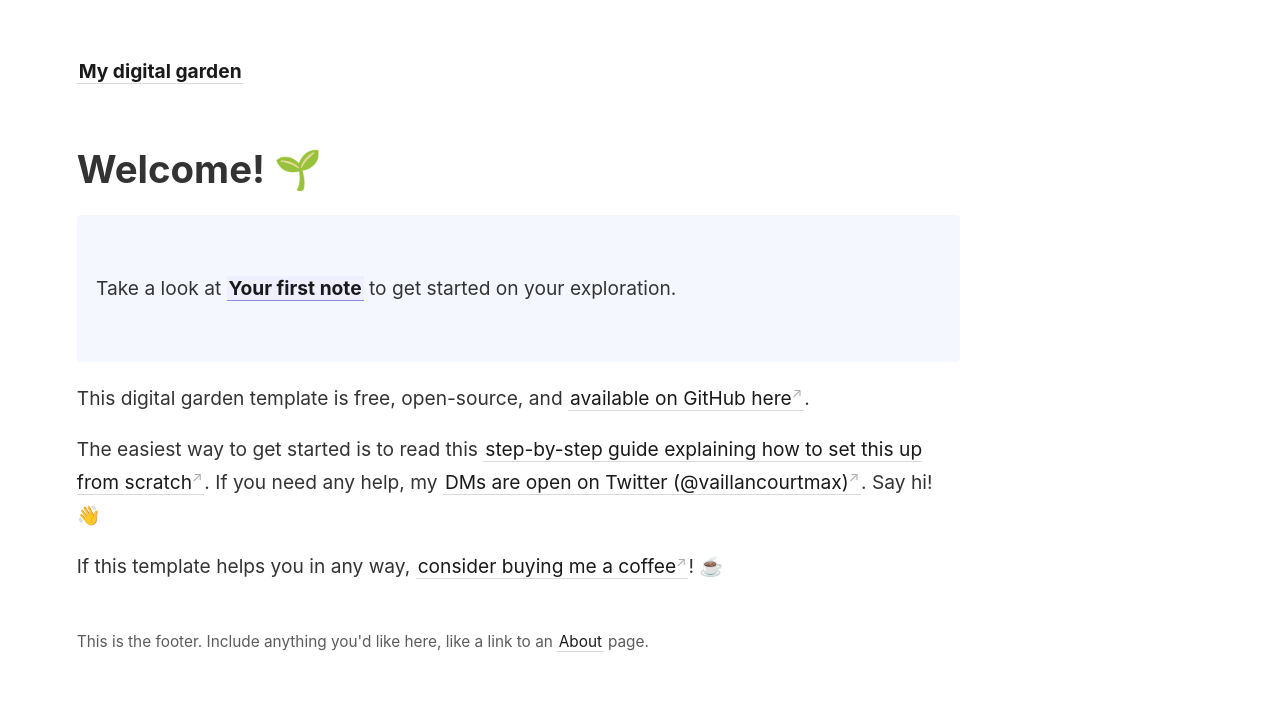
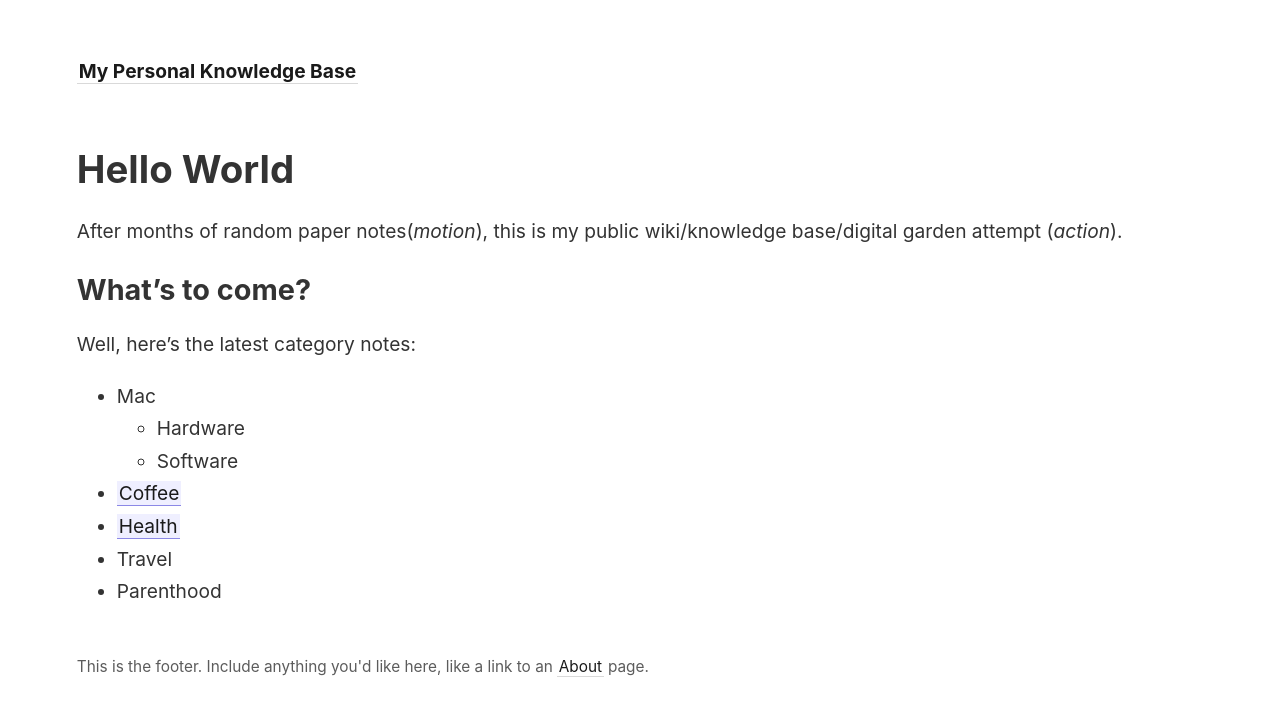
Before and after one commit to rmateu/p2kb, a Jekyll site: the page built from _pages/index.md, in a window 1280 px wide. Shown: the top 716 px of the page. Built offline with Jekyll 4.4.1, drawn with Linux system fonts in a browser that asks for light colours.

Commit message:
Hello world
Mini changes and content dumo.

```diff
--- a/_config.yml
+++ b/_config.yml
@@ -1,4 +1,4 @@
-title:               My digital garden
+title:               My Personal Knowledge Base
 include:             ['_pages']
 exclude:             ['_includes/notes_graph.json']
 # You may need to change the base URL depending on your deploy configuration.
--- a/_pages/index.md
+++ b/_pages/index.md
@@ -5,20 +5,16 @@ id: home
 permalink: /
 ---
 
-# Welcome! 🌱
+# Hello World
+After months of random paper notes(*motion*), this is my public wiki/knowledge base/digital garden attempt (*action*).
 
-<p style="padding: 3em 1em; background: #f5f7ff; border-radius: 4px;">
-  Take a look at <span style="font-weight: bold">[[Your first note]]</span> to get started on your exploration.
-</p>
+## What's to come?
 
-This digital garden template is free, open-source, and [available on GitHub here](https://github.com/maximevaillancourt/digital-garden-jekyll-template).
-
-The easiest way to get started is to read this [step-by-step guide explaining how to set this up from scratch](https://maximevaillancourt.com/blog/setting-up-your-own-digital-garden-with-jekyll). If you need any help, my [DMs are open on Twitter (@vaillancourtmax)](https://twitter.com/vaillancourtmax). Say hi! 👋
-
-If this template helps you in any way, [consider buying me a coffee](https://ko-fi.com/maximevaillancourt)! ☕️
-
-<style>
-  .wrapper {
-    max-width: 46em;
-  }
-</style>
+Well, here's the latest category notes:
+- Mac
+	- Hardware
+	- Software
+- [[Coffee]]
+- [[Health]]
+- Travel
+- Parenthood
```
Also changed, not shown: _notes/Coffee Recipes.md (added, +57 -0 lines), _notes/Coffee.md (added, +8 -0 lines), _notes/Coffee_gear.md (added, +97 -0 lines), _notes/Habit Systems.md (added, +36 -0 lines), _notes/Health.md (added, +17 -0 lines), _notes/Obsidian.md (added, +41 -0 lines), _notes/Setup.md (added, +9 -0 lines), _notes/cats.md (deleted, +0 -21 lines), _notes/consistency.md (deleted, +0 -7 lines), _notes/move your body every day.md (deleted, +0 -11 lines).
